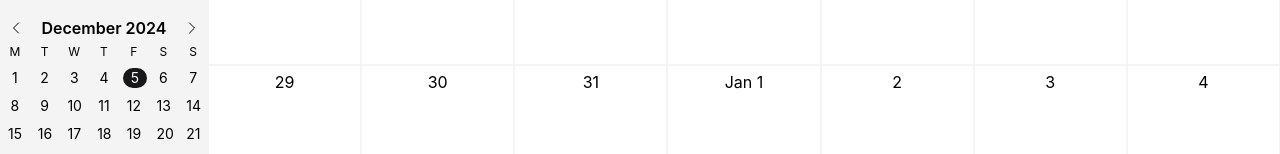
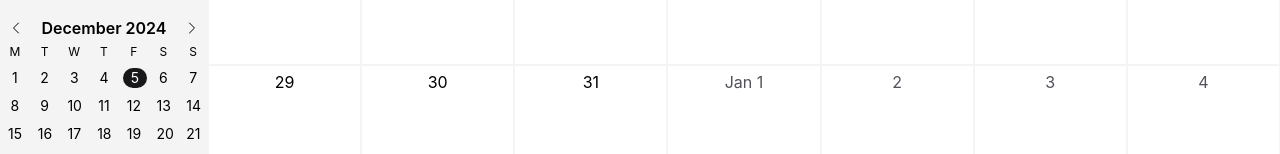
Before and after one commit to danielsprohar/nf-calendar, a React (Vite) app: page / in a window 1280 px wide. Shown: the part 596-750 px from the top of the page. Built offline with nearby package versions, Linux system fonts and the light colour scheme.

Commit message:
refactor: simplify className logic in CalendarMonthBody for better readability

```diff
--- a/src/components/calendar/month/CalendarMonthBody.tsx
+++ b/src/components/calendar/month/CalendarMonthBody.tsx
@@ -28,11 +28,13 @@ export default function CalendarMonthBody() {
             {/* Header  */}
             <div className="px-2 py-1 text-center">
               <div
-                className={
-                  isSameDay(today, day)
-                    ? 'rounded-full bg-zinc-900 text-white dark:bg-zinc-200 dark:text-black'
-                    : ''
-                }
+                className={`${
+                  isSameDay(today, day) &&
+                  'rounded-full bg-zinc-900 text-white dark:bg-zinc-200 dark:text-black'
+                } ${
+                  today.getMonth() !== day.getMonth() &&
+                  'text-zinc-600 dark:text-zinc-400'
+                }`}
               >
                 {day.getDate() === 1
                   ? firstOfMonthFormatter.format(day)
```
